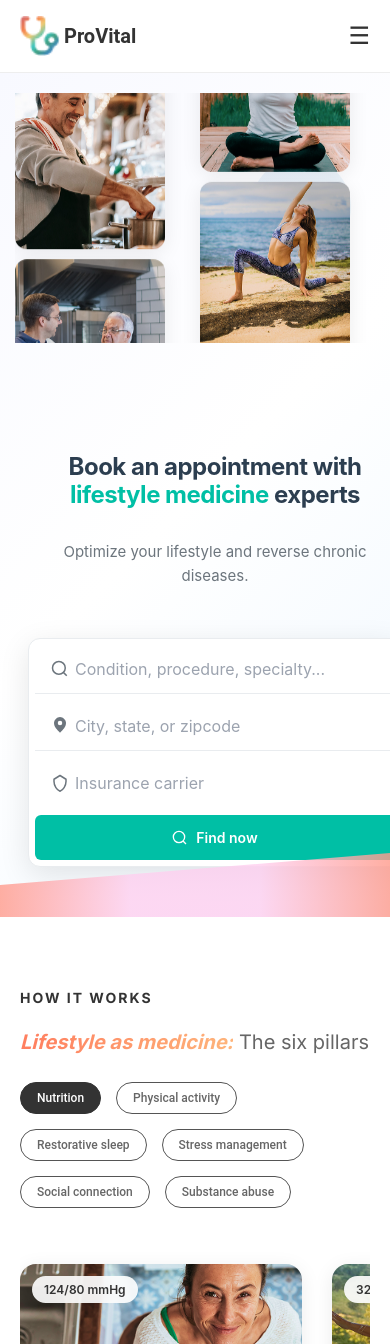
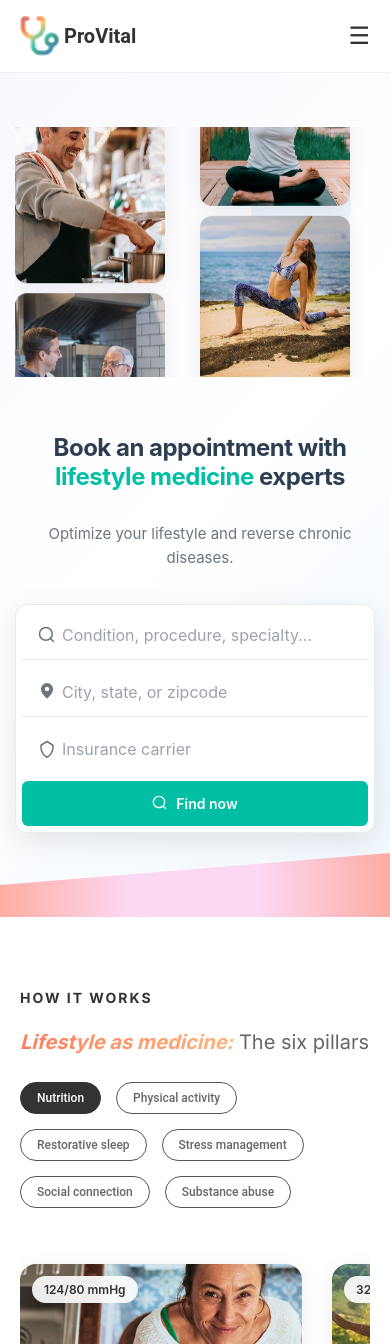
Before and after one commit to roshangomes/Provital, a React (Create React App) app in the folder provital-frontend/: page / in a window 390 px wide. Shown: the top 1344 px of the page. Built offline with nearby package versions, Linux system fonts and the light colour scheme.

Commit message:
hero fixed
moving over to mobile layout

```diff
--- a/provital-frontend/src/components/Hero.css
+++ b/provital-frontend/src/components/Hero.css
@@ -4,6 +4,8 @@
   position: relative;
   overflow: hidden;
   min-height: 100vh;
+  display: flex;
+  flex-direction: column;
 }
 
 .hero .container {
@@ -100,9 +102,10 @@
   text-align: center;
   position: relative;
   z-index: 4;
-  padding: 60px 40px;
+  padding: 6px 4px;
   max-width: 700px;
   width: 100%;
+  margin-top: -80px;
 }
 
 .hero__right h1 {
@@ -126,6 +129,17 @@
   font-weight: 400;
 }
 
+/* New search container positioned below the main content */
+.hero__search-container {
+  position: relative;
+  z-index: 5;
+  display: flex;
+  justify-content: center;
+  align-items: center;
+  padding: 0 20px 60px;
+  margin-top: -280px; /* Move search bar much closer to the text */
+}
+
 .hero__search {
   display: flex;
   gap: 0;
@@ -140,7 +154,6 @@
   width: 100%;
   max-width: 800px;
   align-items: stretch;
-  margin-top: 40px;
 }
 
 .search-field {
@@ -255,7 +268,7 @@
     grid-template-columns: 1fr;
     gap: 0;
     height: auto;
-    min-height: 100vh;
+    min-height: 70vh;
   }
 
   .hero__left {
@@ -268,7 +281,7 @@
   }
 
   .hero__right {
-    margin-top: 20px;
+    margin-top: -60px;
     padding: 40px 30px;
     height: auto;
     text-align: center;
@@ -281,14 +294,17 @@
 
   .hero__right p {
     text-align: center;
+    margin-bottom: 10px; /* Reduced margin to bring search closer */
+  }
+
+  .hero__search-container {
+    margin-top: -70px; /* Move search much closer to text on tablets */
+    padding: 20px 20px 60px;
   }
 
   .hero__search {
-    position: static;
-    transform: none;
     width: 100%;
     max-width: 100%;
-    margin-top: 30px;
   }
 
   .hero__image {
@@ -322,34 +338,27 @@
   }
 
   .hero__right {
-    padding: 30px 20px;
-    margin-top: 20px;
+    padding: 30px 5px;
+    margin-top: -100px;
     height: auto;
     text-align: center;
   }
 
   .hero__right h1 {
     text-align: center;
-  }
-
-  .hero__right p {
-    text-align: center;
-  }
-
-  .hero__search {
-    position: static;
-    transform: none;
-    margin-top: 20px;
-  }
-
-  .hero__right h1 {
     font-size: 28px;
     margin-bottom: 15px;
   }
 
   .hero__right p {
+    text-align: center;
     font-size: 16px;
-    margin-bottom: 30px;
+    margin-bottom: 10px; /* Reduced margin for mobile */
+  }
+
+  .hero__search-container {
+    margin-top: -80px; /* Move search much closer to text on mobile */
+    padding: 20px 15px 40px;
   }
 
   .hero__search {
@@ -399,4 +408,8 @@
   .hero__search {
     padding: 6px;
   }
+
+  .hero__search-container {
+    padding: 20px 15px 30px;
+  }
 }
--- a/provital-frontend/src/components/Hero.jsx
+++ b/provital-frontend/src/components/Hero.jsx
@@ -78,7 +78,11 @@ const Hero = () => {
             <span className="highlight">lifestyle medicine</span> experts
           </h1>
           <p>Optimize your lifestyle and reverse chronic diseases.</p>
+        </div>
+      </div>
 
+      {/* Search bar moved outside the grid container */}
+      <div className="hero__search-container">
         <div className="hero__search">
           <div className="search-field">
             <svg
@@ -165,7 +169,6 @@ const Hero = () => {
           </button>
         </div>
       </div>
-      </div>
     </section>
   );
 };
```
Lines whose indentation alone changed are shown as unchanged.
